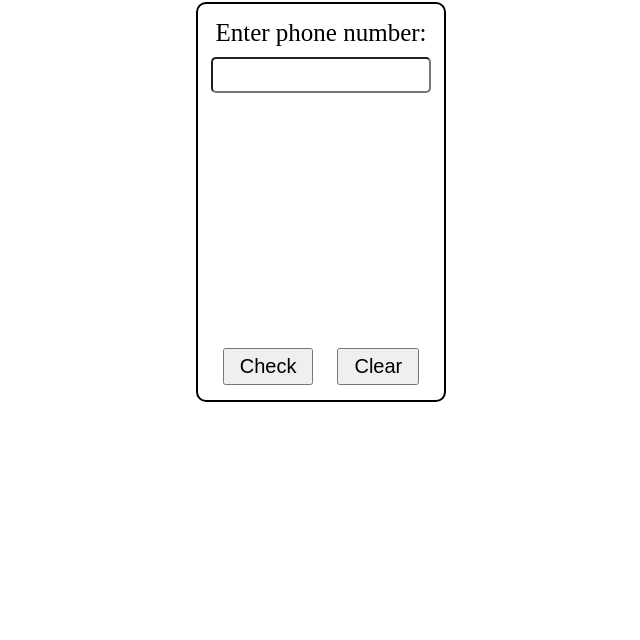
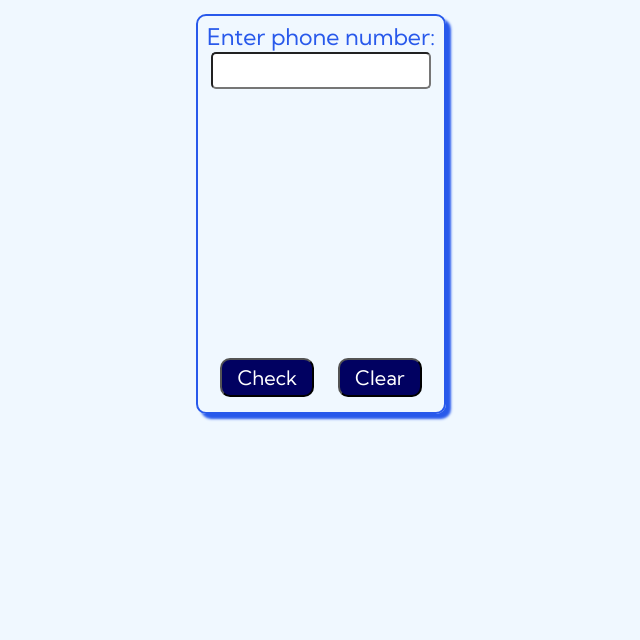
Before and after one commit to Benjamin-Rossario-A/Telephone-Number-Validator, a plain HTML site: page index.html in a window 1280 px wide. Shown: the part 160-800 px from the top of the page, without its empty margins (319-959 px from the left). Drawn offline with Linux system fonts and the light colour scheme.

Commit message:
Modified CSS

```diff
--- a/script.js
+++ b/script.js
@@ -8,7 +8,7 @@ const checkValidNumber = (input) => {
     alert("Please provide a phone number");
     return;
   }
-  const countryCode = "^(1\\s)?";
+  const countryCode = "^(1\\s?)?";
   const areaCode = "(\\([\\d]{3}\\)|[\\d]{3})";
   const spaces = "[\\s\\-]?";
   const phoneCode = "[\\d]{3}([\\s\\-]?)[\\d]{4}$";
--- a/styles.css
+++ b/styles.css
@@ -1,7 +1,14 @@
+@import url("https://fonts.googleapis.com/css2?family=Kumbh+Sans:wght@100..900&family=Roboto:ital,wght@0,100;0,300;0,400;0,500;0,700;0,900;1,100;1,300;1,400;1,500;1,700;1,900&display=swap");
+
 * {
+  font-family: "Kumbh Sans", sans-serif;
   margin: 0;
   padding: 0;
   box-sizing: border-box;
+}
+
+body {
+  background-color: aliceblue;
 }
 
 .container {
@@ -34,19 +41,22 @@
   width: 250px;
   padding: 5px;
   margin: 5px;
-  border: 2px solid black;
+  border: 2px solid rgb(40, 89, 235);
   border-radius: 10px;
+  box-shadow: 5px 5px 2.5px rgb(40, 89, 235);
 }
 
 .main-heading {
   padding: 40px 10px;
   text-align: center;
+  font-size: 40px;
+  font-weight: 500;
 }
 
 label {
-  font-size: 25px;
-  padding: 10px;
-  color: black;
+  font-size: 23px;
+  padding: 1px;
+  color: rgb(40, 89, 235);
 }
 
 #user-input {
@@ -61,4 +71,7 @@ label {
   padding: 5px 15px;
   font-size: 20px;
   margin: 10px;
+  border-radius: 10px;
+  background-color: rgb(1, 1, 97);
+  color: white;
 }
```
